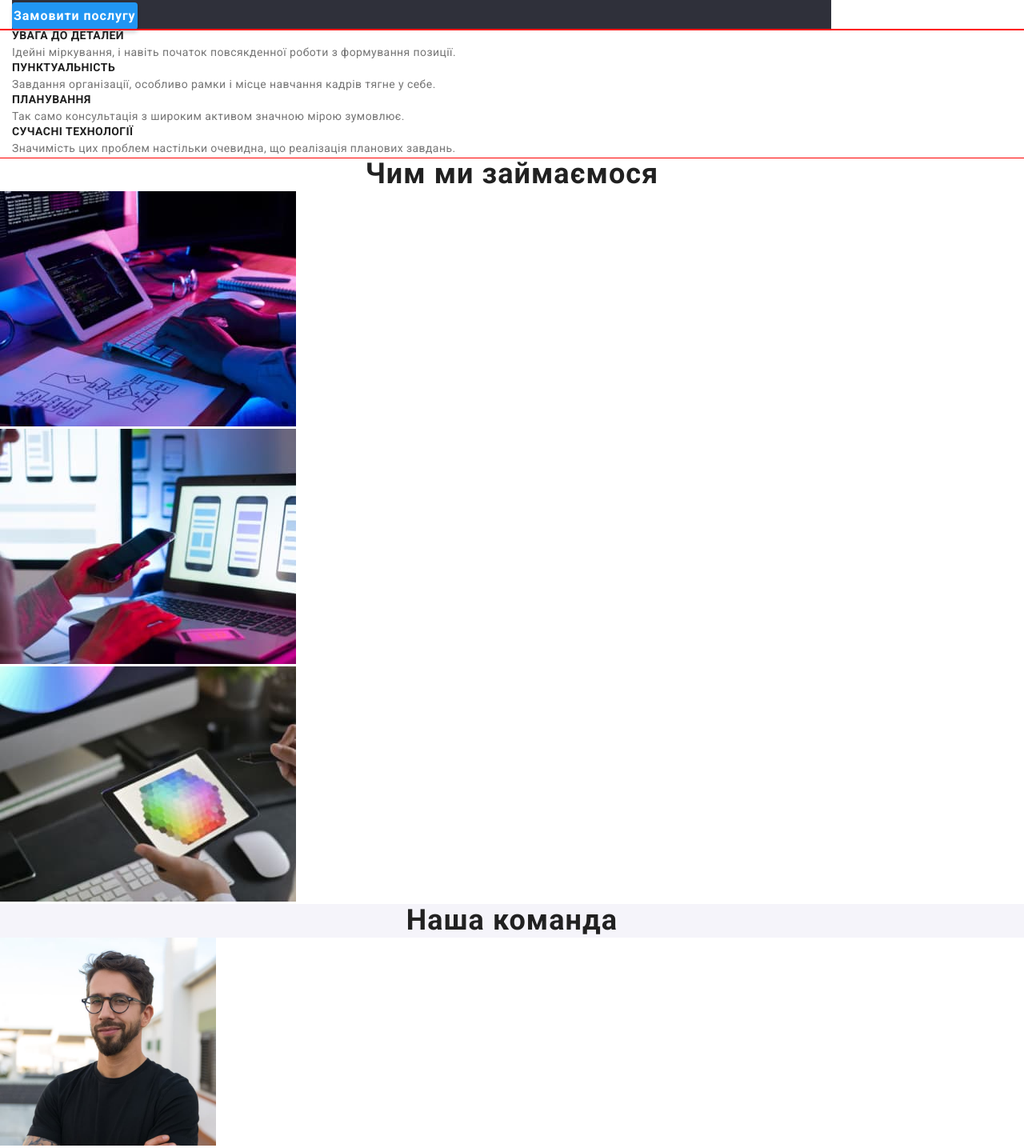
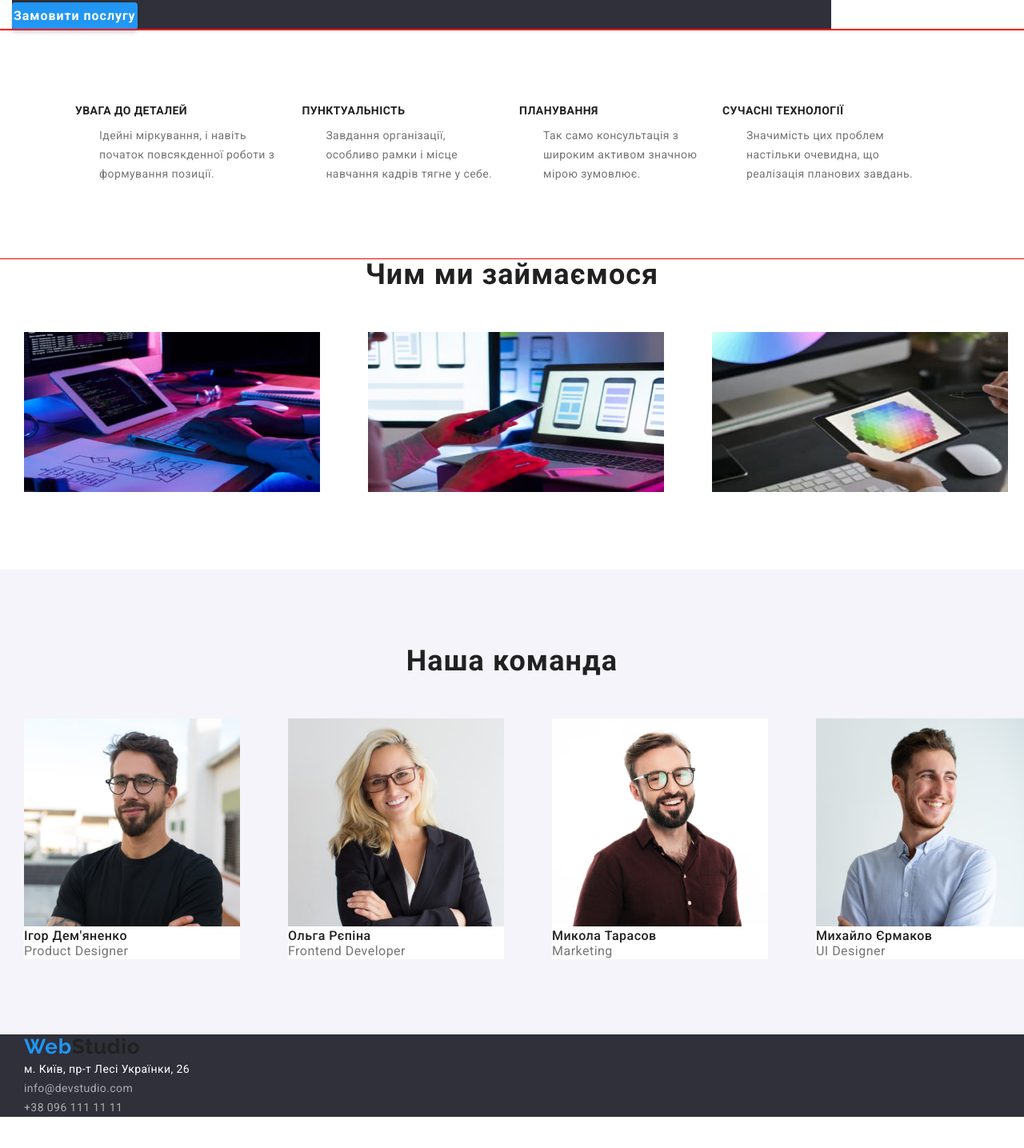
Before and after one commit to HoneATCS/goit-markup-hw-03, a plain HTML site: page index.html in a window 1280 px wide. Shown: the part 632-2067 px from the top of the page at 80% size. After the commit the page ends 2028 px from the top, so only its background shows below. Drawn offline with nearby package versions, Linux system fonts and the light colour scheme.

Commit message:
container

```diff
--- a/css/style.css
+++ b/css/style.css
@@ -402,12 +402,55 @@ text-align: center;
 
 .button-primary{
 padding: 0;
-margin: ;
-
-
+margin: 0;
 }
 
 .hero-container{
   margin: 0 auto;
   text-align: content;
 }
+.skills{
+  display: flex;
+
+}
+
+.forimages{
+  display: flex;
+
+}
+
+.our-describe-conteiner{
+  padding: 94px;
+}
+
+.skil{
+  padding-top: 10px;
+  margin: 0 30px;
+}
+
+.working{
+margin-bottom: 50px;
+text-align: center;
+}
+
+.picture{
+  margin: 0 30px;
+  padding-bottom: 94px;
+}
+
+.carts{
+  display: flex;
+}
+.team{
+  padding-top: 94px;
+  padding-bottom: 94px;
+}
+.team-title{
+  margin-bottom: 50px;
+}
+.person{
+  margin: 0 30px;
+}
+.footerlist{
+  padding-left: 30px;
+}
--- a/index.html
+++ b/index.html
@@ -81,9 +81,9 @@
     </div>
       <section class="work">
         <h2 class="working">Чим ми займаємося</h2>
-        <ul>
+        <ul class="forimages">
           <li>
-            <img
+            <img class="picture"
               src="./images/What-we_do_list1.jpg"
               alt="Якийсь чоловік програмує на клавіатурі на планшеті "
               width="370"
@@ -91,7 +91,7 @@
             />
           </li>
           <li>
-            <img
+            <img class="picture"
               src="./images/What_we_do_list2.jpg"
               alt="Жінка з телефом за ноутбуком, дивиться адаптивний дизайн"
               width="370"
@@ -99,7 +99,7 @@
             />
           </li>
           <li>
-            <img
+            <img class="picture"
               src="./images/What_we_do_list3.jpg"
               alt="В руках у чоловіка планшет з палітрою кольорів"
               width="370"
@@ -159,6 +159,7 @@
       </section>
     </main>
     <footer class="footer">
+      <div class="footerlist">
         <a href="/" class="logo"><span class="logos">Web</span>Studio</a>
         <address>
           <ul>
@@ -181,6 +182,7 @@
             </li>
           </ul>
         </address>
+      </div>
     </footer>
   </body>
 </html>
```
Lines whose indentation alone changed are shown as unchanged.
